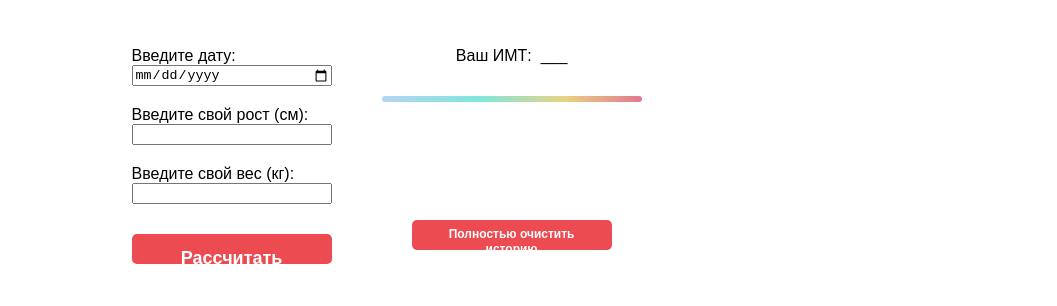
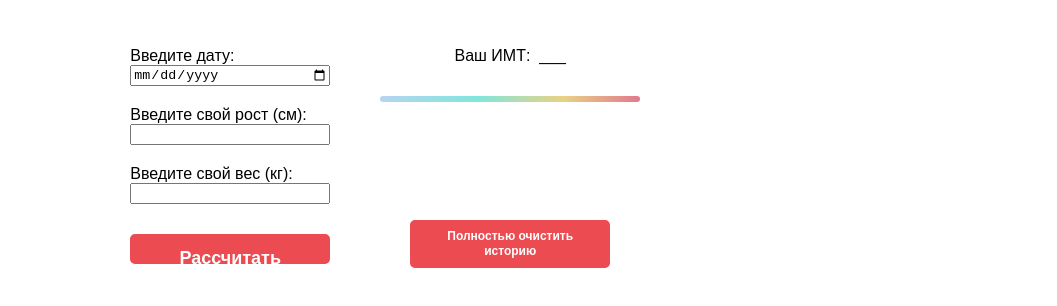
Before and after one commit to Itgirlschool-F7-team1/F7_js_team1, a plain HTML site: page assets/html/IMT.html in a window 1280 px wide. Shown: the part 112-418 px from the top of the page, without its empty margins (12-1069 px from the left). Drawn offline with nearby package versions, Linux system fonts and the light colour scheme; files that its build step writes are made by us from their sources; files whose address does not match are found by name.

Commit message:
убрала line-height у кнопки и изменила gap

```diff
--- a/assets/styles/blocks/main/content_container_content/IMT/IMT.scss
+++ b/assets/styles/blocks/main/content_container_content/IMT/IMT.scss
@@ -1,5 +1,4 @@
 // @import 'fonts.scss';
-
 
 $pink: #f8e9e7;
 $dark-pink: #eb4b51;
@@ -21,9 +20,6 @@ $laptop: 1025px;
   max-height: fit-content;
 }
 
-
-// space-between и margin-left 40%
-
 .IMT__title-container {
   display: flex;
   justify-content: space-between;
@@ -35,8 +31,7 @@ $laptop: 1025px;
   }
 }
 
-
-//стили кнопки закрытия - начало
+//стили кнопки закрытия
 .btn_close_IMT {
   display: flex;
 }
@@ -76,18 +71,15 @@ $laptop: 1025px;
   }
 
   @media screen and (max-width: $tablet) {
-    // 578
     margin-left: 15%;
     font-size: 30px;
   }
 
   @media screen and (max-width: $mobile) {
-    // 376px
     margin-left: 20%;
     margin-bottom: 20px;
     font-size: 25px;
   }
-
 }
 
 .containerIMT {
@@ -95,7 +87,7 @@ $laptop: 1025px;
   display: flex;
   flex-direction: row;
   justify-content: center;
-  gap: 10px;
+  gap: 2vw;
 
   @media screen and (max-width: $laptop) {
     flex-direction: column;
@@ -125,7 +117,6 @@ $laptop: 1025px;
     display: flex;
     flex-direction: column;
     width: 100%;
-    // gap: 10px;
 
     @media screen and (max-width: $tablet) {
       align-items: center
@@ -134,12 +125,10 @@ $laptop: 1025px;
 }
 
 .btn_IMT {
-
   height: 30px;
   width: 200px;
   border: 2px solid $dark-pink;
   border-radius: 5px;
-
 
   margin: auto;
   margin-top: 10px;
@@ -182,7 +171,6 @@ $laptop: 1025px;
   align-items: center;
 }
 
-
 // график-шкала
 .IMT__gradient {
   height: 6px;
@@ -207,7 +195,6 @@ $laptop: 1025px;
     height: 85px;
   }
 }
-
 
 .IMTinfo {
   font-style: italic;
@@ -298,7 +285,6 @@ $laptop: 1025px;
 //контейнер для графика динамики ИМТ
 
 .chart_historyIMT {
-  margin-left: 1vw;
   width: 450px;
 
   @media screen and (max-width: $tablet) {
@@ -331,16 +317,12 @@ $laptop: 1025px;
   -webkit-appearance: none;
 }
 
-
 .btn_clear_history_IMT {
-  height: 30px;
   width: 200px;
   border: 2px solid $dark-pink;
   border-radius: 5px;
 
-
   margin-top: 30px;
-  border: 0;
   text-align: center;
   padding: 7px 30px;
   text-decoration: none;
@@ -362,7 +344,6 @@ $laptop: 1025px;
   &:active {
     background: $dark-pink;
   }
-
 }
 
 @media screen and (max-width: $mobile) {
```
Also changed, not shown: 1 other file.
